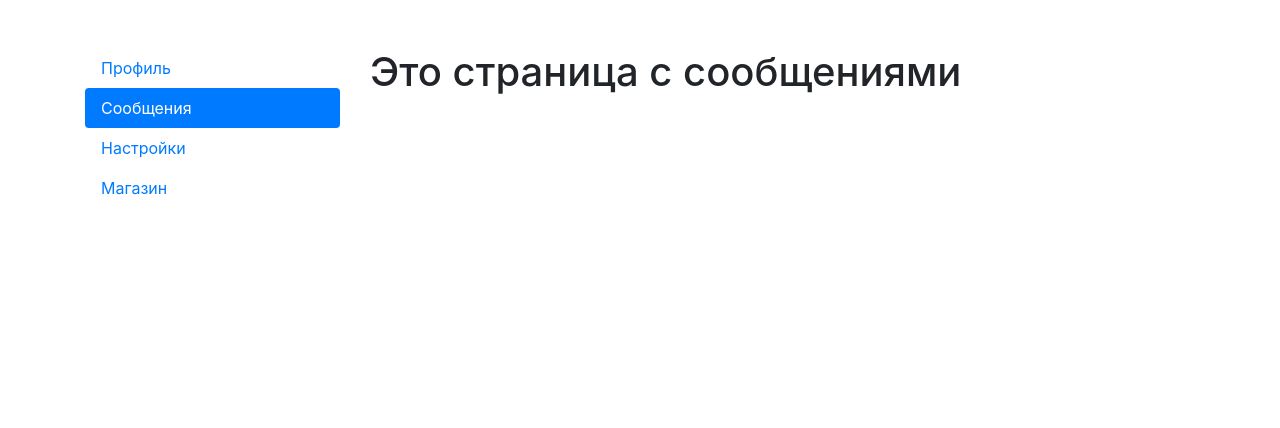
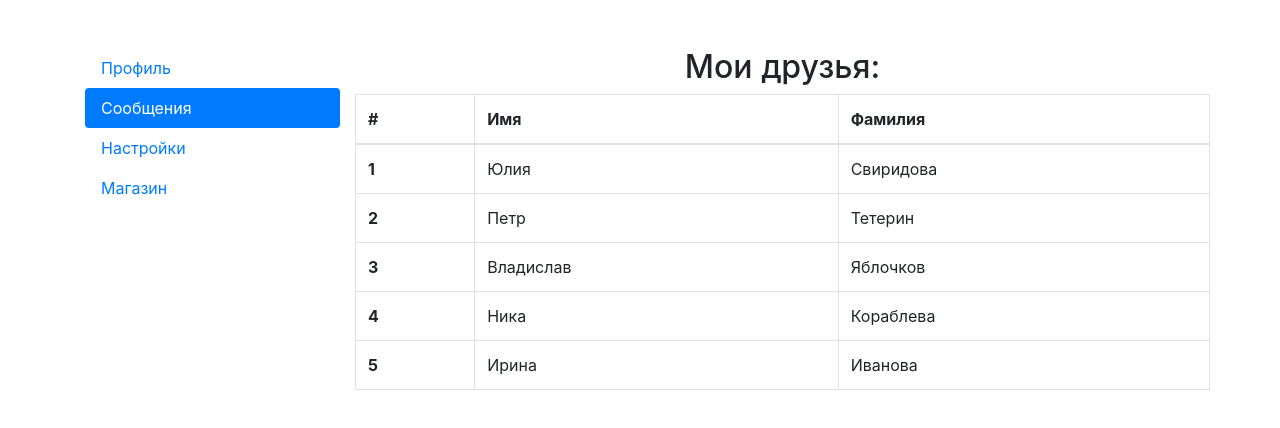
Before and after one commit to agishe/0970app, a React (Create React App) app: page /messages in a window 1280 px wide. Shown: the top 428 px of the page. Built offline with nearby package versions, Linux system fonts and the light colour scheme.

Commit message:
add css component, add state with user, users

```diff
--- a/src/App.jsx
+++ b/src/App.jsx
@@ -1,11 +1,12 @@
 import { NavLink, Route, Routes } from "react-router-dom";
-import "./App.css";
+// import "./App.css";
 import { Profile } from "./components/Profile";
 import { Messages } from "./components/Messages";
 import { Settings } from "./components/Settings";
 import { Shop } from "./components/Shop";
 
-function App() {
+function App(props) {
+  console.log(props);
   return (
     <div className="container mt-5">
       <div className="row mt-3">
@@ -27,8 +28,14 @@ function App() {
         </div>
         <div className="col-md-9">
           <Routes>
-            <Route path="/profile" element={<Profile />} />
-            <Route path="/messages" element={<Messages />} />
+            <Route
+              path="/profile"
+              element={<Profile function={props.function.key_getUser} />}
+            />
+            <Route
+              path="/messages"
+              element={<Messages function={props.function.key_getUsers} />}
+            />
             <Route path="/settings" element={<Settings />} />
             <Route path="/shop" element={<Shop />} />
           </Routes>
--- a/src/components/Messages.jsx
+++ b/src/components/Messages.jsx
@@ -1,3 +1,42 @@
-export const Messages = () => {
-  return <h1>Это страница с сообщениями</h1>;
+const TableRow = (props) => {
+  return (
+    <tr>
+      <th scope="row">{props.index + 1}</th>
+      <td>{props.name}</td>
+      <td>{props.lastname}</td>
+    </tr>
+  );
 };
+
+export const Messages = (props) => {
+  let users = props.function();
+  let usersCount = Object.keys(users).length;
+  let usersRow = [];
+  for (let i = 0; i < usersCount; i++) {
+    usersRow.push(
+      <TableRow
+        index={i}
+        key={i}
+        name={users[i].name}
+        lastname={users[i].lastname}
+      />
+    );
+  }
+  return (
+    <>
+      <h2 className="text-center">Мои друзья:</h2>
+      <div className="row">
+        <table className="table table-bordered">
+          <thead>
+            <tr>
+              <th scope="col">#</th>
+              <th scope="col">Имя</th>
+              <th scope="col">Фамилия</th>
+            </tr>
+          </thead>
+          <tbody>{usersRow}</tbody>
+        </table>
+      </div>
+    </>
+  );
+};
--- a/src/components/Profile.jsx
+++ b/src/components/Profile.jsx
@@ -1,3 +1,28 @@
-export const Profile = () => {
-  return <h1>Это страница с профилем</h1>;
+import styles from "./Profile.module.css";
+
+export const Profile = (props) => {
+  let user = props.function();
+  return (
+    <div className="row">
+      <div className="col-sm-4">
+        <img src={user.avatar} alt="" width="100%" />
+      </div>
+      <div className="col-sm-8">
+        <h2 className={styles.id}>
+          ID: <span>{user.id}</span>
+        </h2>
+        <h2 className={styles.name}>
+          Имя и Фамилия:{" "}
+          <span>
+            {user.name} {user.lastname}
+          </span>
+        </h2>
+        <p className={styles.mail}>
+          E-mail: <span>{user.email}</span>
+        </p>
+        <p className={styles.text}>{user.about}</p>
+        <p style={{ fontWeight: 700 }}>Небольшой текст</p>
+      </div>
+    </div>
+  );
 };
--- /dev/null
+++ b/src/components/Profile.module.css
@@ -0,0 +1,13 @@
+.id {
+  font-weight: 700;
+  color: blue;
+}
+.name {
+  color: darkblue;
+}
+.mail {
+  font-size: 1.5rem;
+}
+.text {
+  font-style: italic;
+}
--- a/src/index.js
+++ b/src/index.js
@@ -3,12 +3,12 @@ import ReactDOM from "react-dom/client";
 import "./index.css";
 import App from "./App";
 import { BrowserRouter } from "react-router-dom";
+import { getUser } from "./state";
+import { getUsers } from "./state";
 
 const root = ReactDOM.createRoot(document.getElementById("root"));
 root.render(
   <BrowserRouter>
-    <React.StrictMode>
-      <App />
-    </React.StrictMode>
+    <App function={{ key_getUser: getUser, key_getUsers: getUsers }} />
   </BrowserRouter>
 );
--- /dev/null
+++ b/src/state.jsx
@@ -0,0 +1,25 @@
+const user = {
+  name: "Иван",
+  lastname: "Иванов",
+  email: "ivan@ya.ru",
+  id: "1",
+  about: "Тут я рассказываю о себе и своих увлечениях",
+  avatar:
+    "https://images.unsplash.com/photo-1633332755192-727a05c4013d?ixlib=rb-4.0.3&ixid=MnwxMjA3fDB8MHxzZWFyY2h8Mnx8dXNlcnxlbnwwfHwwfHw%3D&w=200&q=80",
+};
+
+const users = {
+  0: { name: "Юлия", lastname: "Свиридова" },
+  1: { name: "Петр", lastname: "Тетерин" },
+  2: { name: "Владислав", lastname: "Яблочков" },
+  3: { name: "Ника", lastname: "Кораблева" },
+  4: { name: "Ирина", lastname: "Иванова" },
+};
+
+export function getUser() {
+  return user;
+}
+
+export function getUsers() {
+  return users;
+}
```
